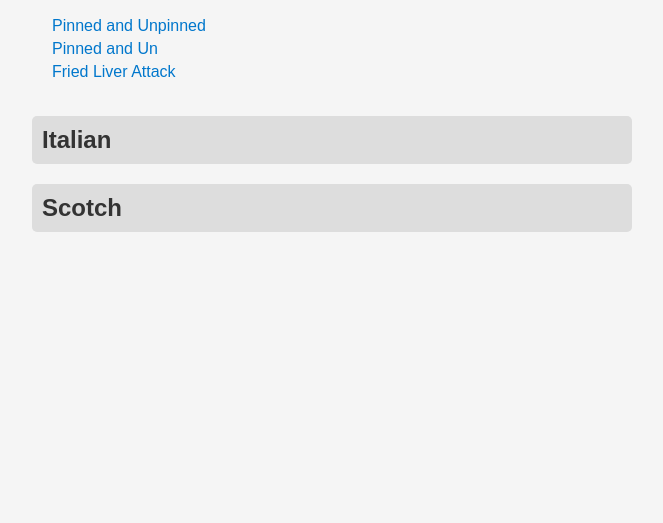
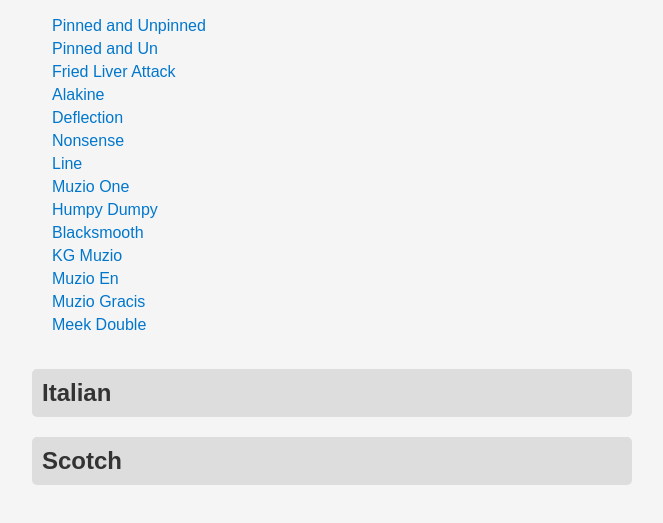
Before and after one commit to boucp/chesstraps, a plain HTML site: page index.html in a window 1280 px wide. Both pictures are taken after a click on the element "Kings Gambit". Shown: the part 157-680 px from the top of the page, without its empty margins (308-971 px from the left). Drawn offline with Linux system fonts and the light colour scheme.

Commit message:
Update index.html

```diff
--- a/index.html
+++ b/index.html
@@ -9,15 +9,30 @@
 <body>
   <h1>Chess Traps </h1>
 
-<div class="openings">
+  <div class="openings">
     <div class="opening">
       <h2 onclick="toggleTraps('kings-gambit')">Kings Gambit</h2>
       <ul id="kings-gambit" class="trap-list">
         <li><a href="kings-gambit/pin-unpin.html">Pinned and Unpinned</a></li>
         <li><a href="kings-gambit/un.html">Pinned and Un</a></li>
         <li><a href="italian/fried-liver.html">Fried Liver Attack</a></li>
+
+        <!-- New 11 traps added below -->
+        <li><a href="kings-gambit/alakine.html">Alakine</a></li>
+        <li><a href="kings-gambit/deflection.html">Deflection</a></li>
+        <li><a href="kings-gambit/nonsense.html">Nonsense</a></li>
+        <li><a href="kings-gambit/line.html">Line</a></li>
+        <li><a href="kings-gambit/muzioone.html">Muzio One</a></li>
+        <li><a href="kings-gambit/humpy-dumpy.html">Humpy Dumpy</a></li>
+        <li><a href="kings-gambit/blacksmooth.html">Blacksmooth</a></li>
+        <li><a href="kings-gambit/kgmuzio.html">KG Muzio</a></li>
+        <li><a href="kings-gambit/muzioen.html">Muzio En</a></li>
+        <li><a href="kings-gambit/muziogracis.html">Muzio Gracis</a></li>
+        <li><a href="kings-gambit/meekdouble.html">Meek Double</a></li>
       </ul>
     </div>
+  </div>
+
   <div class="openings">
     <div class="opening">
       <h2 onclick="toggleTraps('italian')">Italian</h2>
```
